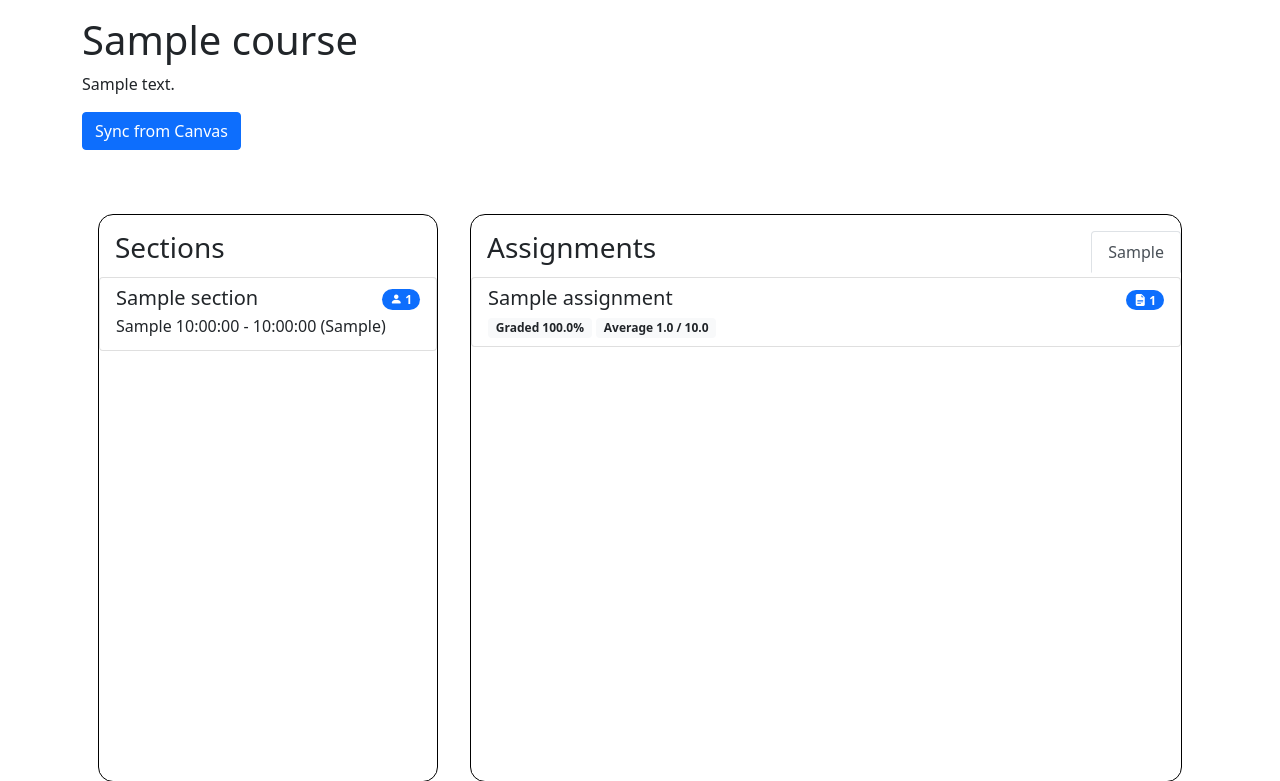
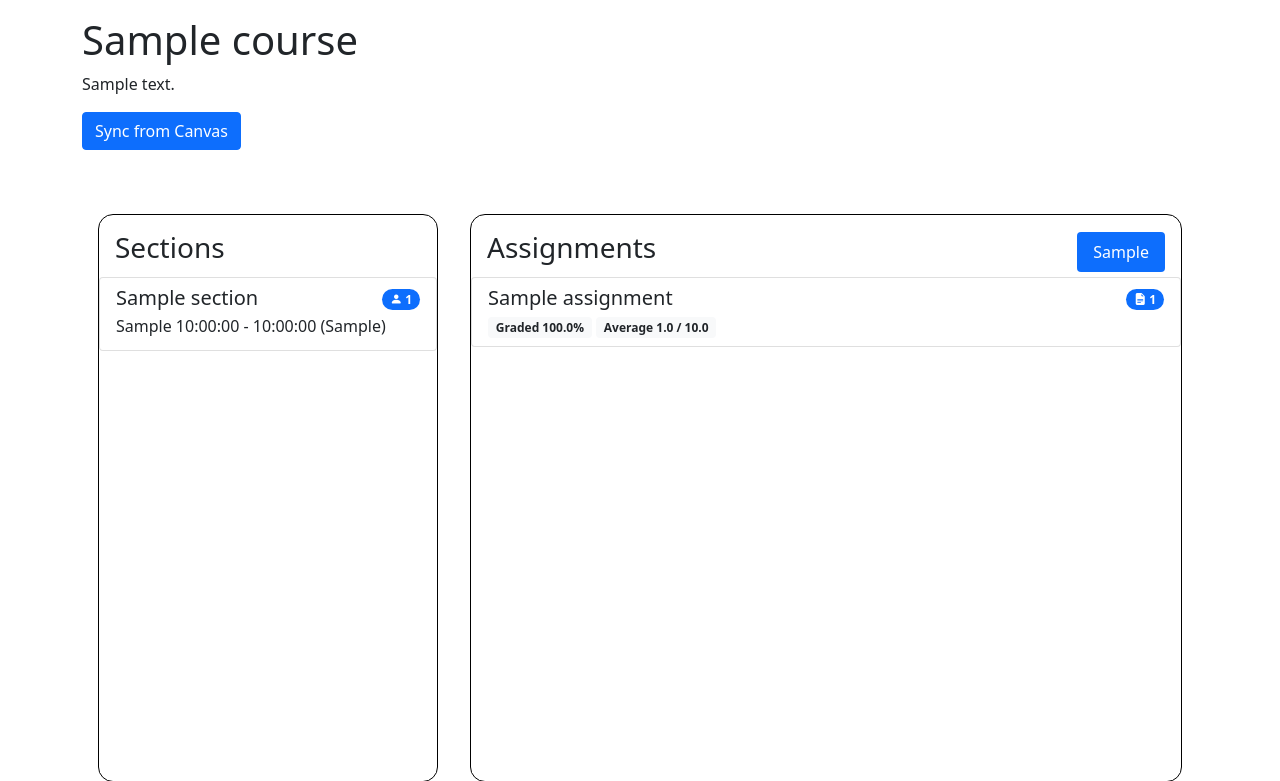
Before and after one commit to IonMich/instructor_pilot, a Django app: page /courses/1/ in a window 1280 px wide. Shown: the part 40-821 px from the top of the page. Run offline with Django 4.2, Linux system fonts and the light colour scheme; a user stored in the database is signed in; tables that the repository leaves empty hold one stand-in row (values such as "Sample post"); parts of the project's set-up code (start-up, migrations or seed data) failed here and were passed over; some libraries are stand-ins or nearby versions.

Commit message:
improve assignment groups UI with pills list

```diff
--- a/courses/templates/courses/detail copy.html
+++ b/courses/templates/courses/detail copy.html
@@ -92,11 +92,11 @@
             <div class="pt-3 ps-3 pb-1 assignments-header">
                 <h3>Assignments</h3>
                 {% comment %} create one tab for each assignment group {% endcomment %}
-                <div>
-                    <ul class="nav nav-tabs" id="myTab" role="tablist">
+                <div class="ms-3 me-3">
+                    <ul class="nav nav-pills" id="myTab" role="tablist">
                         {% for group in course.get_all_assignment_groups %}
                             <li class="nav-item" role="presentation">
-                                <button class="nav-link {% if forloop.first %}active{% endif %}" data-bs-toggle="tab" data-bs-target="#assignment_group_{{forloop.counter}}" type="button" role="tab">{{group}}</button>
+                                <button class="nav-link {% if forloop.first %}active{% endif %}" data-bs-toggle="pill" data-bs-target="#assignment_group_{{forloop.counter}}" type="button" role="pill">{{group}}</button>
                             </li>
                         {% endfor %}
                     </ul>
```
